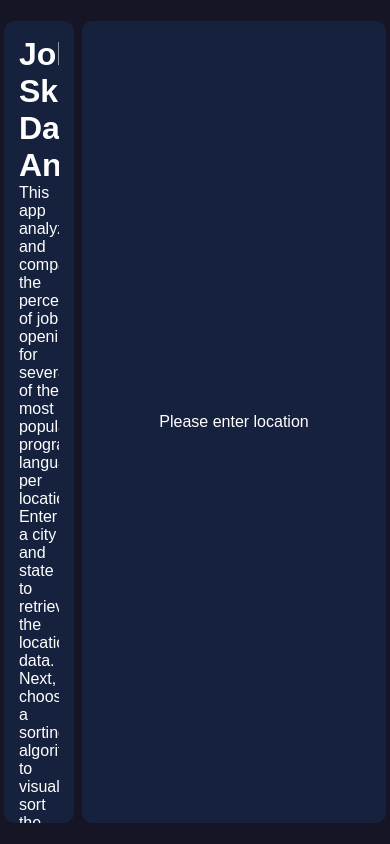
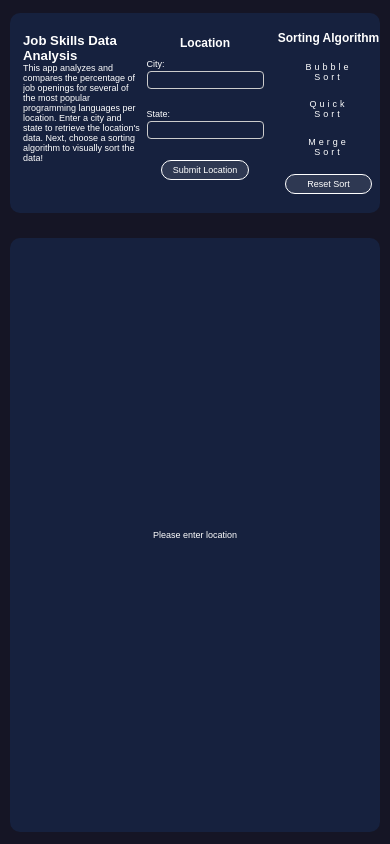
Before and after one commit to emily1749/jobDataFrontend, a React app: page / in a window 390 px wide. Built offline with nearby package versions, Linux system fonts and the light colour scheme; a web font is replaced by a local one.

Commit message:
edited flexbox, media queries

```diff
--- a/src/index.css
+++ b/src/index.css
@@ -1,4 +1,3 @@
-/* TODO-ADD ANIMATION FOR BARS, grow from 0 to the height */
 * {
   margin: 0;
   padding: 0;
@@ -6,30 +5,34 @@
   color: #fff;
   overflow: hidden;
 }
-/* general formatting */
+
+/* General Formatting */
 .container {
-  /* position: relative; */
   height: 100vh;
   width: 100vw;
-  /* background: #16213e; */
   display: flex;
   flex-direction: row;
   align-items: center;
   justify-content: space-around;
-  /* align-items: space-between; */
-  /* justify-content: ; */
   background: #151525;
 }
 
 .controls-container {
-  /* position: absolute; */
   height: 95%;
   width: 18%;
   background: #16213e;
   border-radius: 10px;
+
+}
+
+.controls {
+  display: flex;
+  flex-direction: column;
+  justify-content: space-around;
+  height: 90vh;
+  margin: 0px 15px;
 }
 .barGraph-container {
-  /* position: absolute; */
   height: 95%;
   width: 78%;
   background: #16213e;
@@ -39,13 +42,10 @@
   border-radius: 10px;
 }
 
+
 /* Bar graph formatting */
 .barGraph {
-  /* background: #fff; */
   position: absolute;
-  /* background: #16213e; */
-
-  /* height: 10%; */
   width: 650px;
   display: flex;
   flex-direction: row;
@@ -58,8 +58,6 @@
   height: 70vh;
   width: 7vw;
   font-size: 1rem;
-  /* width: 100%; */
-  /* height: 100%; */
 }
 
 .bargroup p {
@@ -81,37 +79,11 @@
 
 .bar {
   position: absolute;
-  /* height: 100px; */
   width: 59px;
-  /* background-image: linear-gradient(180deg, #0278ae, #59b5d7); */
   border-radius: 5px 5px 0 0;
   left: 6%;
   bottom: 27%;
-  /* top: -100%; */
-  /* text-align: center; */
 }
-/* Input/Controls formatting */
-.controls {
-  display: relative;
-  margin: 15px;
-}
-/* .location-form { */
-/* position: relative; */
-/* width: 100%; */
-
-/* text-align: */
-/* } */
-/* .input-text {
-  text-align: center;
-  position: absolute;
-  background: #16213e;
-  border: 1px solid #fff;
-  border-style: solid;
-  margin: 0px 5px 0px 5px;
-  border-radius: 5px;
-  width: 10vw;
-
-} */
 
 input[type="text"],
 select {
@@ -130,14 +102,6 @@ select {
 .buttonHolder {
   text-align: center;
 }
-/* .btn {
-  background: #0278ae;
-  padding: 8px 24px 8px 24px;
-  border-radius: 50px;
-  display: inline-block;
-  outline: none;
-  border: 1px solid #0278ae;
-} */
 
 .btn {
   background: rgba(255, 255, 255, 0.1);
@@ -158,7 +122,19 @@ select {
   transition: 0.6s;
 }
 
-/* Sorting Algorithms */
+.location-container {
+  height: 20vh;
+  display: flex;
+  flex-direction: column;
+  justify-content: space-around;
+}
+
+.algorithms-container{
+  height: 16vh;
+  display: flex;
+  flex-direction: column;
+  justify-content: space-around;
+}
 
 .sortingAlgorithm {
   color: #fff;
@@ -180,54 +156,94 @@ select {
 .controls h2 {
   text-align: center;
 }
-/* .btn:hover {
-} */
-
-/* .sortingAlgorithm span:nth-child(1) {
-  position: absolute;
-  display: block;
-  bottom: 0;
-  right: -100%;
-  width: 100%;
-  height: 1px;
-  background: #fff;
-} */
-
-/* .sortingAlgorithm:hover span:nth-child(1) {
-  right: 0%;
-  transition: 0.4s;
-  background: linear-gradient(
-    to right,
-    rgba(255, 255, 255, 0),
-    #f08a5d,
-    rgba(10, 10, 10, 0)
-  );
-} */
 
 .activeSort {
   color: rgb(255, 0, 0);
 }
-/*
-.sortingAlgorithm span:nth-child(2) {
-  position: absolute;
-  display: block;
-  bottom: 0;
-  left: 50%;
-  width: 100%;
-  height: 1px;
+
+
+@media(max-width:1100px){
+  .controls-container {
+    width: 200px;
+  }
+  .barGraph-container {
+    width: calc(100vw - 250px);
+  }
+
+  .barGraph{
+    width: 500px;
+  }
+  .bargroup {
+    width: 10vw;
+  }
+  .bar {
+    width: 44px;
+  }
+  .bargroup p {
+    font-size: .7rem;
+  }
+
+  .bargroup h2{
+    font-size: .7rem;
+  }
 }
 
-.sortingAlgorithm:hover span:nth-child(2) {
-  left: 0%;
-  transition: 0.4s;
-  background: linear-gradient(
-    to right,
-    rgba(255, 255, 255, 0),
-    #fff,
-    rgba(255, 255, 255, 0)
-  );
-} */
+@media(max-width:800px){
+  *{
+    font-size: .75rem;
+  }
+  h1{
+    font-size: 1.1rem;
+  }
+  h2{
+    font-size: 1rem;
+  }
+  .container {
+    flex-direction: column;
+  }
 
-/* .barGraph {
-  transition: 0.5s ease-in;
-} */
+  .controls-container {
+    width: 95%;
+    height: 200px
+  }
+  .controls{
+    margin: 0px 10px;
+    flex-direction: row;
+    justify-content: space-around;
+    align-items: center;
+    width: 95vw;
+    height: 200px;
+  }
+  .info-container {
+    width: 30vw;
+    height: 160px;
+  }
+ .location-container{
+  width: 30vw;
+  height: 140px;
+  }
+  .algorithms-container{
+    width: 30vw;
+    height: 180px;
+  }
+  .barGraph-container {
+    width: 95%;
+    height: calc(100vh - 250px);
+  }
+  .barGraph{
+    width: 380px;
+  }
+  .bargroup {
+    width: 9vw;
+  }
+  .bar {
+    width: 30px;
+  }
+  .bargroup p {
+    font-size: .7rem;
+  }
+
+  .bargroup h2{
+    font-size: .3rem;
+  }
+}
--- a/src/index.js
+++ b/src/index.js
@@ -1,47 +1,36 @@
-import React from "react";
-import ReactDOM from "react-dom";
-import axios from "axios";
-import "./index.css";
+import React from 'react';
+import ReactDOM from 'react-dom';
+import axios from 'axios';
+import './index.css';
 
-import Loading from "./components/Loading";
-import BarGraph from "./components/BarGraph";
+import Loading from './components/Loading';
+import BarGraph from './components/BarGraph';
 
 class App extends React.Component {
   constructor() {
     super();
 
     this.state = {
-      city: "",
-      state: "",
-      resultArrayOriginal: [
-        // ["Typescript", 0.2, 0, 0, 0],
-        // ["Ruby", 1.52, 0, 0, 1],
-        // ["Python", 27.21, 0, 0, 2],
-        // ["C++", 22.84, 0, 0, 3],
-        // ["Golang", 0.4, 0, 0, 9],
-        // ["Swift", 2.34, 0, 0, 4],
-        // ["Javascript", 17.16, 0, 0, 5],
-        // ["PHP", 2.44, 0, 0, 6],
-        // ["Java", 17.56, 0, 0, 7],
-        // ["C#", 8.22, 0, 0, 8],
-      ],
+      city: '',
+      state: '',
+      resultArrayOriginal: [],
       resultArray: [],
-      bubbleColor: "",
-      quickColor: "",
-      mergeColor: "",
+      bubbleColor: '',
+      quickColor: '',
+      mergeColor: '',
       onSort: false,
-      buttonColor: "",
+      buttonColor: '',
       loading: false,
       locationSubmitted: false,
       initialData: false,
-      message: "Please enter location",
+      message: 'Please enter location',
       error: false,
     };
   }
 
   resetSort = e => {
     let self = this;
-    console.log("on sort reset");
+    console.log('on sort reset');
     if (this.state.onSort === false) {
       const resultArrayCopy = JSON.parse(
         JSON.stringify(self.state.resultArrayOriginal)
@@ -50,9 +39,9 @@ class App extends React.Component {
       self.setState({
         resultArray: resultArrayCopy,
 
-        bubbleColor: "",
-        quickColor: "",
-        mergeColor: "",
+        bubbleColor: '',
+        quickColor: '',
+        mergeColor: '',
       });
     }
   };
@@ -71,8 +60,8 @@ class App extends React.Component {
       let { city, state } = this.state;
 
       if (city && state) {
-        city = city.replace(" ", "+");
-        console.log("city: " + city + "State:" + state);
+        city = city.replace(' ', '+');
+        console.log('city: ' + city + 'State:' + state);
 
         let totalValue = 0;
         let count = 0;
@@ -80,16 +69,16 @@ class App extends React.Component {
         this.setState(
           {
             loading: true,
-            bubbleColor: "",
-            quickColor: "",
-            mergeColor: "",
+            bubbleColor: '',
+            quickColor: '',
+            mergeColor: '',
           },
           () => {
             axios
               .get(
-                "https://jobskillsapi-1.emlin.repl.co/jobData/" +
+                'http://jobdataapi.emlin.repl.co/jobSkillsData/' +
                   city +
-                  "/" +
+                  '/' +
                   state
               )
               .then(function(response) {
@@ -108,7 +97,7 @@ class App extends React.Component {
                 if (resultArrayFetch.length < 10 || !resultArrayFetch) {
                   self.setState({
                     message:
-                      "Cannot find input location, please enter valid city and state",
+                      'Cannot find data for input location, please enter valid city and state',
                     loading: false,
                     error: true,
                   });
@@ -138,7 +127,7 @@ class App extends React.Component {
         );
       } else {
         self.setState({
-          message: "Please enter valid city and state",
+          message: 'Please enter valid city and state',
           error: true,
         });
       }
@@ -147,19 +136,19 @@ class App extends React.Component {
 
   bubbleSort = () => {
     if (
-      this.state.bubbleColor === "" &&
-      this.state.quickColor === "" &&
-      this.state.mergeColor === "" &&
+      this.state.bubbleColor === '' &&
+      this.state.quickColor === '' &&
+      this.state.mergeColor === '' &&
       this.state.onSort === false &&
       this.state.locationSubmitted === true
     ) {
       this.setState({
-        bubbleColor: "#f08a5d",
+        bubbleColor: '#f08a5d',
         onSort: true,
-        buttonColor: "#00587a",
+        buttonColor: '#00587a',
       });
 
-      console.log("on bubblesort");
+      console.log('on bubblesort');
 
       let self = this;
       let count = 0;
@@ -209,7 +198,7 @@ class App extends React.Component {
             self.setState({
               resultArray: dataArray,
               onSort: false,
-              buttonColor: "#fff",
+              buttonColor: '#fff',
             });
             clearInterval(myInterval);
           } else {
@@ -255,22 +244,21 @@ class App extends React.Component {
 
   quickSort = async () => {
     if (
-      this.state.bubbleColor === "" &&
-      this.state.quickColor === "" &&
-      this.state.mergeColor === "" &&
+      this.state.bubbleColor === '' &&
+      this.state.quickColor === '' &&
+      this.state.mergeColor === '' &&
       this.state.onSort === false &&
       this.state.locationSubmitted === true
     ) {
       this.setState({
-        quickColor: "#f08a5d",
+        quickColor: '#f08a5d',
         onSort: true,
-        buttonColor: "#00587a",
+        buttonColor: '#00587a',
       });
-      console.log("on quicksort");
+      console.log('on quicksort');
 
       let self = this;
 
-      //pause function, slow down
       //https://stackoverflow.com/questions/951021/what-is-the-javascript-version-of-sleep
       function sleep(ms) {
         return new Promise(resolve => setTimeout(resolve, ms));
@@ -396,7 +384,7 @@ class App extends React.Component {
           self.setState({
             resultArray: dataArray,
             onSort: false,
-            buttonColor: "#fff",
+            buttonColor: '#fff',
           });
         }, 170);
       });
@@ -405,19 +393,19 @@ class App extends React.Component {
 
   mergeSort = async () => {
     if (
-      this.state.bubbleColor === "" &&
-      this.state.quickColor === "" &&
-      this.state.mergeColor === "" &&
+      this.state.bubbleColor === '' &&
+      this.state.quickColor === '' &&
+      this.state.mergeColor === '' &&
       this.state.onSort === false &&
       this.state.locationSubmitted === true
     ) {
       this.setState({
-        mergeColor: "#f08a5d",
+        mergeColor: '#f08a5d',
         onSort: true,
-        buttonColor: "#00587a",
+        buttonColor: '#00587a',
       });
 
-      console.log("on mergesort");
+      console.log('on mergesort');
 
       let self = this;
 
@@ -577,7 +565,7 @@ class App extends React.Component {
       ]);
       self.setState({
         onSort: false,
-        buttonColor: "#fff",
+        buttonColor: '#fff',
       });
     }
   };
@@ -586,91 +574,103 @@ class App extends React.Component {
     const { city, state } = this.state;
     var self = this;
     return (
-      <div className="container">
-        <div className="controls-container">
-          <div className="controls">
+      <div className='container'>
+        <div className='controls-container'>
+          <div className='controls'>
+            <div className='info-container'>
               <h1>Job Skills Data Analysis</h1>
               <p>
-              This app analyzes and compares the percentage of job openings for
-              several of the most popular programming languages per location.
-              Enter a city and state to retrieve the location's data. Next,
-              choose a sorting algorithm to visually sort the data!
+                This app analyzes and compares the percentage of job openings
+                for several of the most popular programming languages per
+                location. Enter a city and state to retrieve the location's
+                data. Next, choose a sorting algorithm to visually sort the
+                data!
               </p>
-            <br />
-            <br />
+            </div>
+
+            <div>
+              <div>
                 <h2>Location</h2>
+              </div>
 
               <form onSubmit={this.onSubmit}>
+                <div className='location-container'>
+                  <div>
                     <label>City:</label>
 
                     <input
-                type="text"
-                name="city"
-                className="input-text"
+                      type='text'
+                      name='city'
+                      className='input-text'
                       value={city}
                       onChange={this.onChange}
                     />
-              <br />
+                  </div>
+
+                  {/* <br /> */}
+                  <div>
                     <label>State:</label>
 
                     <input
-                type="text"
-                name="state"
-                className="input-text"
+                      type='text'
+                      name='state'
+                      className='input-text'
                       value={state}
                       onChange={this.onChange}
                     />
-              <br />
-              <br />
-              <div className="buttonHolder">
+                  </div>
+
+                  <div>
+                    <div className='buttonHolder'>
                       <button
-                  className="btn"
+                        className='btn'
                         style={{ color: this.state.buttonColor }}
                       >
                         Submit Location
                       </button>
                     </div>
+                  </div>
+                </div>
               </form>
+            </div>
 
-            <br />
-            <br />
+            <div className='algorithms-container'>
+              <div>
                 <h2>Sorting Algorithm</h2>
-
+              </div>
+              <div>
                 <button
                   onClick={self.bubbleSort}
-              className="sortingAlgorithm"
+                  className='sortingAlgorithm'
                   style={{ color: this.state.bubbleColor }}
                 >
                   Bubble Sort
-              <span></span>
-              <span></span>
                 </button>
+              </div>
 
-            <br />
+              <div>
                 <button
                   onClick={self.quickSort}
-              className="sortingAlgorithm"
+                  className='sortingAlgorithm'
                   style={{ color: this.state.quickColor }}
                 >
                   Quick Sort
-              <span></span>
-              <span></span>
                 </button>
-            <br />
+              </div>
+
+              <div>
                 <button
                   onClick={self.mergeSort}
-              className="sortingAlgorithm"
+                  className='sortingAlgorithm'
                   style={{ color: this.state.mergeColor }}
                 >
                   Merge Sort
-              <span></span>
-              <span></span>
                 </button>
-            <br />
-            <br />
-            <div className="buttonHolder">
+              </div>
+
+              <div className='buttonHolder'>
                 <button
-                className="btn"
+                  className='btn'
                   style={{ color: this.state.buttonColor }}
                   onClick={self.resetSort}
                 >
@@ -679,8 +679,9 @@ class App extends React.Component {
               </div>
             </div>
           </div>
+        </div>
 
-        <div className="barGraph-container">
+        <div className='barGraph-container'>
           {this.state.initialData === false ||
           this.state.error === true ||
           (this.state.initialData === true && this.state.loading === true) ? (
@@ -697,4 +698,4 @@ class App extends React.Component {
   }
 }
 
-ReactDOM.render(<App />, document.querySelector("#root"));
+ReactDOM.render(<App />, document.querySelector('#root'));
```
Lines whose indentation alone changed are shown as unchanged.
